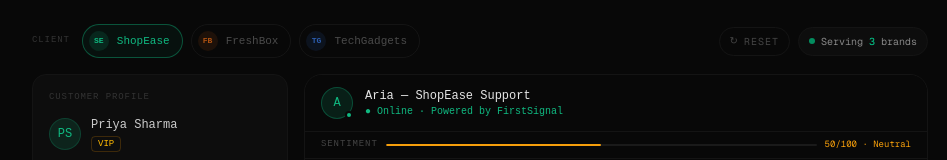
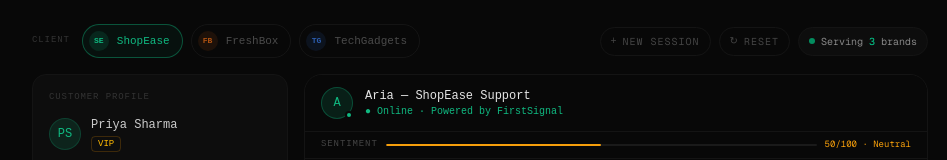
Before and after one commit to uttampreet-dev/FirstSignal, a Next.js app: page /chat in a window 1280 px wide. Shown: the top 160 px of the page, without its empty margins (160-1107 px from the left). Built offline with nearby package versions, Linux system fonts and the light colour scheme.

Commit message:
Add new session button

```diff
--- a/app/chat/page.tsx
+++ b/app/chat/page.tsx
@@ -8,6 +8,8 @@
 export default function ChatPage() {
   const [brandId, setBrandId] = useState(DEFAULT_BRAND_ID)
   const [resetting, setResetting] = useState(false)
+  // Bumping this remounts the widget: fresh conversation, same customer, memory intact
+  const [session, setSession] = useState(0)
   const brand = getBrand(brandId)
   const currentOrder = brand.sampleOrders[0]
 
@@ -54,6 +56,16 @@
         </div>
 
         <div className="flex items-center gap-2">
+          {/* New session — fresh conversation, customer memory preserved (demos cross-session recall) */}
+          <button
+            onClick={() => setSession(s => s + 1)}
+            title="Start a new conversation — the customer's memory carries over"
+            className="flex items-center gap-1.5 px-2.5 py-1.5 rounded-full border border-[#141414] text-[#444] hover:text-[#888] hover:border-[#222] transition-colors"
+          >
+            <span className="text-[10px]">+</span>
+            <span className="text-[10px] font-mono uppercase tracking-widest">New session</span>
+          </button>
+
           {/* Reset demo — clean slate between recording takes */}
           <button
             onClick={resetDemo}
@@ -138,7 +150,7 @@
 
         {/* Chat widget — keyed by brand so it remounts cleanly with a fresh greeting */}
         <div className="flex-1 h-[680px] bg-[#080808] border border-[#141414] rounded-2xl overflow-hidden">
-          <ChatWidget key={brand.id} brand={brand} />
+          <ChatWidget key={`${brand.id}-${session}`} brand={brand} />
         </div>
       </div>
     </div>
```
